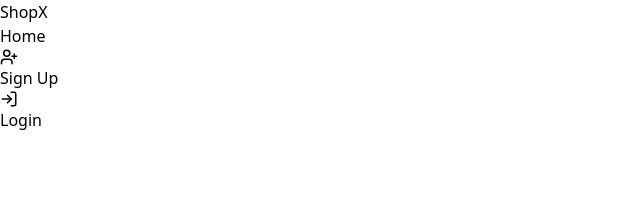
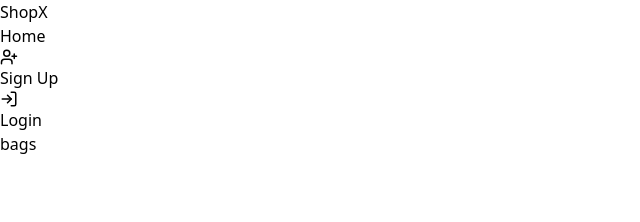
Before and after one commit to Sayantansen123/ecommerce-app, a React (Vite) app in the folder frontend/: page /category/bags in a window 1280 px wide. Shown: the top 222 px of the page, without its empty margins (0-640 px from the left). Built offline with nearby package versions, Linux system fonts and the light colour scheme; no server answers.

Commit message:
changes in category page

```diff
--- a/frontend/src/App.jsx
+++ b/frontend/src/App.jsx
@@ -8,6 +8,7 @@ import { useUserStore } from "./stores/useUserStore"
 import { useEffect } from "react"
 import LoadingSpinner from "./components/LoadingSpinner"
 import AdminPage from "./pages/AdminPage"
+import CategoryPage from "./pages/CategoryPage"
 
 function App() {
 
@@ -34,6 +35,7 @@ function App() {
             <Route path='/signup' element={!user ? <SignUpPage /> : <Navigate to='/' />} />
             <Route path='/login' element={!user ? <LoginPage /> : <Navigate to='/' />} />
             <Route path='/secret-dashboard' element={user?.role === "admin" ? <AdminPage /> : <Navigate to='/' />} />
+            <Route path='/category/:category' element={<CategoryPage />} />
           </Routes>
         </div>
         <Toaster />
--- /dev/null
+++ b/frontend/src/pages/CategoryPage.jsx
@@ -0,0 +1,21 @@
+import React, { useEffect } from 'react'
+import { useProductStore } from '../stores/useProductStore';
+import { useParams } from 'react-router-dom';
+
+const CategoryPage = () => {
+  const { fetchProductsByCategory, products } = useProductStore();
+  const {category} = useParams();
+  useEffect(() => {
+    fetchProductsByCategory(category);
+  }, [fetchProductsByCategory, category]);
+
+  console.log("products:", products);
+
+  return (
+    <div>
+   {category}
+    </div>
+  )
+}
+
+export default CategoryPage
--- a/frontend/src/stores/useUserStore.js
+++ b/frontend/src/stores/useUserStore.js
@@ -44,6 +44,8 @@ export const useUserStore = create((set,get)=>({
 		try {
 			await axios.post("/auth/logout");
 			set({ user: null });
+            toast.success("You have been logged out")
+
 		} catch (error) {
 			toast.error(error.response?.data?.message || "An error occurred during logout");
 		}
```
Also changed, not shown: 1 other file (tests, documents, lock files or other folders).
